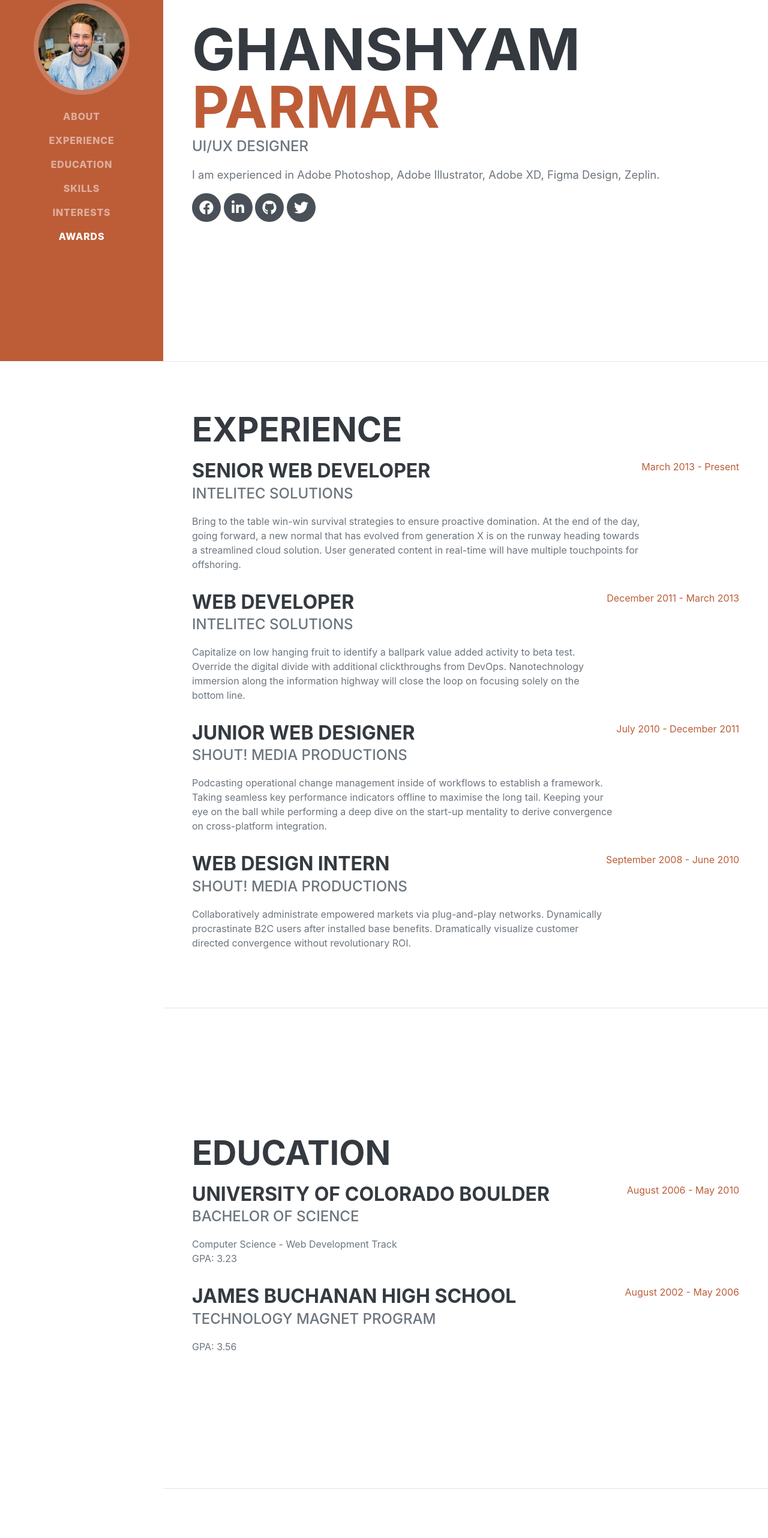
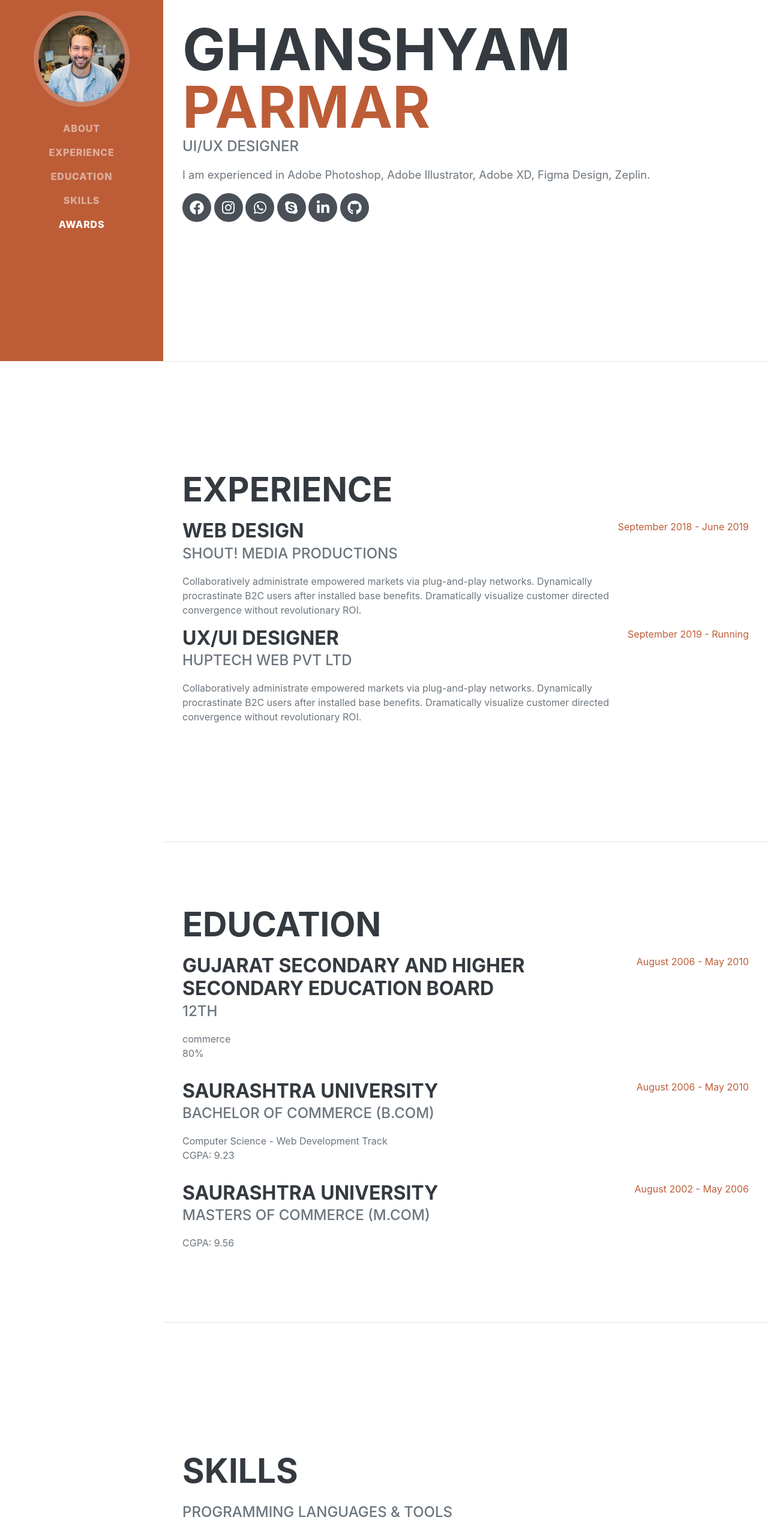
Before and after one commit to ghanshyamparmar/resume, a plain HTML site: page index.html in a window 1280 px wide. Shown: the part 198-2762 px from the top of the page at 60% size. Drawn offline with nearby package versions, Linux system fonts and the light colour scheme; a web font is replaced by a local one.

Commit message:
Add files via upload

```diff
--- a/index.html
+++ b/index.html
@@ -29,7 +29,6 @@
                     <li class="nav-item"><a class="nav-link js-scroll-trigger" href="#experience">Experience</a></li>
                     <li class="nav-item"><a class="nav-link js-scroll-trigger" href="#education">Education</a></li>
                     <li class="nav-item"><a class="nav-link js-scroll-trigger" href="#skills">Skills</a></li>
-                    <li class="nav-item"><a class="nav-link js-scroll-trigger" href="#interests">Interests</a></li>
                     <li class="nav-item"><a class="nav-link js-scroll-trigger" href="#awards">Awards</a></li>
                 </ul>
             </div>
@@ -48,10 +47,12 @@
                     </div>
                     <p class="lead mb-5">I am experienced in Adobe Photoshop, Adobe Illustrator, Adobe XD, Figma Design, Zeplin.</p>
                     <div class="social-icons">
-                        <a class="social-icon" href="#"><i class="fab fa-facebook"></i></a>
-                        <a class="social-icon" href="#"><i class="fab fa-linkedin-in"></i></a>
-                        <a class="social-icon" href="#"><i class="fab fa-github"></i></a>
-                        <a class="social-icon" href="#"><i class="fab fa-twitter"></i></a>
+                        <a class="social-icon" href="https://www.facebook.com/mr.ghanshyam/" target="_blank"><i class="fab fa-facebook"></i></a>
+                        <a class="social-icon" href="#" target="_blank"><i class="fab fa-instagram"></i></a>
+                        <a class="social-icon" href="#" target="_blank"><i class="fab fa-whatsapp"></i></a>
+                        <a class="social-icon" href="#" target="_blank"><i class="fab fa-skype"></i></a>
+                        <a class="social-icon" href="#" target="_blank"><i class="fab fa-linkedin-in"></i></a>
+                        <a class="social-icon" href="https://github.com/ghanshyamparmar/" target="_blank"><i class="fab fa-github"></i></a>
                     </div>
                 </div>
             </section>
@@ -60,38 +61,23 @@
             <section class="resume-section" id="experience">
                 <div class="resume-section-content">
                     <h2 class="mb-5">Experience</h2>
-                    <div class="d-flex flex-column flex-md-row justify-content-between mb-5">
+                    <div class="d-flex flex-column flex-md-row justify-content-between">
                         <div class="flex-grow-1">
-                            <h3 class="mb-0">Senior Web Developer</h3>
-                            <div class="subheading mb-3">Intelitec Solutions</div>
-                            <p>Bring to the table win-win survival strategies to ensure proactive domination. At the end of the day, going forward, a new normal that has evolved from generation X is on the runway heading towards a streamlined cloud solution. User generated content in real-time will have multiple touchpoints for offshoring.</p>
+                            <h3 class="mb-0">Web Design</h3>
+                            <div class="subheading mb-3">Shout! Media Productions</div>
+                            <p>Collaboratively administrate empowered markets via plug-and-play networks. Dynamically procrastinate B2C users after installed base benefits. Dramatically visualize customer directed convergence without revolutionary ROI.</p>
                         </div>
-                        <div class="flex-shrink-0"><span class="text-primary">March 2013 - Present</span></div>
-                    </div>
-                    <div class="d-flex flex-column flex-md-row justify-content-between mb-5">
-                        <div class="flex-grow-1">
-                            <h3 class="mb-0">Web Developer</h3>
-                            <div class="subheading mb-3">Intelitec Solutions</div>
-                            <p>Capitalize on low hanging fruit to identify a ballpark value added activity to beta test. Override the digital divide with additional clickthroughs from DevOps. Nanotechnology immersion along the information highway will close the loop on focusing solely on the bottom line.</p>
-                        </div>
-                        <div class="flex-shrink-0"><span class="text-primary">December 2011 - March 2013</span></div>
-                    </div>
-                    <div class="d-flex flex-column flex-md-row justify-content-between mb-5">
-                        <div class="flex-grow-1">
-                            <h3 class="mb-0">Junior Web Designer</h3>
-                            <div class="subheading mb-3">Shout! Media Productions</div>
-                            <p>Podcasting operational change management inside of workflows to establish a framework. Taking seamless key performance indicators offline to maximise the long tail. Keeping your eye on the ball while performing a deep dive on the start-up mentality to derive convergence on cross-platform integration.</p>
-                        </div>
-                        <div class="flex-shrink-0"><span class="text-primary">July 2010 - December 2011</span></div>
+                        <div class="flex-shrink-0"><span class="text-primary">September 2018 - June 2019</span></div>
                     </div>
                     <div class="d-flex flex-column flex-md-row justify-content-between">
                         <div class="flex-grow-1">
-                            <h3 class="mb-0">Web Design Intern</h3>
-                            <div class="subheading mb-3">Shout! Media Productions</div>
+                            <h3 class="mb-0">UX/UI Designer</h3>
+                            <div class="subheading mb-3">Huptech Web Pvt Ltd</div>
                             <p>Collaboratively administrate empowered markets via plug-and-play networks. Dynamically procrastinate B2C users after installed base benefits. Dramatically visualize customer directed convergence without revolutionary ROI.</p>
                         </div>
-                        <div class="flex-shrink-0"><span class="text-primary">September 2008 - June 2010</span></div>
+                        <div class="flex-shrink-0"><span class="text-primary">September 2019 - Running</span></div>
                     </div>
+
                 </div>
             </section>
             <hr class="m-0" />
@@ -101,18 +87,28 @@
                     <h2 class="mb-5">Education</h2>
                     <div class="d-flex flex-column flex-md-row justify-content-between mb-5">
                         <div class="flex-grow-1">
-                            <h3 class="mb-0">University of Colorado Boulder</h3>
-                            <div class="subheading mb-3">Bachelor of Science</div>
-                            <div>Computer Science - Web Development Track</div>
-                            <p>GPA: 3.23</p>
+                            <h3 class="mb-0">Gujarat Secondary and Higher Secondary Education Board</h3>
+                            <div class="subheading mb-3">12th</div>
+                            <div>commerce</div>
+                            <p>80%</p>
                         </div>
                         <div class="flex-shrink-0"><span class="text-primary">August 2006 - May 2010</span></div>
                     </div>
+                    <div class="d-flex flex-column flex-md-row justify-content-between mb-5">
+                        <div class="flex-grow-1">
+                            <h3 class="mb-0">Saurashtra University</h3>
+                            <div class="subheading mb-3">Bachelor of commerce (B.com)</div>
+                            <div>Computer Science - Web Development Track</div>
+                            <p>CGPA: 9.23</p>
+                        </div>
+                        <div class="flex-shrink-0"><span class="text-primary">August 2006 - May 2010</span></div>
+                    </div>
+
                     <div class="d-flex flex-column flex-md-row justify-content-between">
                         <div class="flex-grow-1">
-                            <h3 class="mb-0">James Buchanan High School</h3>
-                            <div class="subheading mb-3">Technology Magnet Program</div>
-                            <p>GPA: 3.56</p>
+                            <h3 class="mb-0">SAURASHTRA UNIVERSITY</h3>
+                            <div class="subheading mb-3">Masters of Commerce (M.com)</div>
+                            <p>CGPA: 9.56</p>
                         </div>
                         <div class="flex-shrink-0"><span class="text-primary">August 2002 - May 2006</span></div>
                     </div>
@@ -125,18 +121,16 @@
                     <h2 class="mb-5">Skills</h2>
                     <div class="subheading mb-3">Programming Languages & Tools</div>
                     <ul class="list-inline dev-icons">
-                        <li class="list-inline-item"><i class="fab fa-html5"></i></li>
-                        <li class="list-inline-item"><i class="fab fa-css3-alt"></i></li>
-                        <li class="list-inline-item"><i class="fab fa-js-square"></i></li>
-                        <li class="list-inline-item"><i class="fab fa-angular"></i></li>
-                        <li class="list-inline-item"><i class="fab fa-react"></i></li>
-                        <li class="list-inline-item"><i class="fab fa-node-js"></i></li>
-                        <li class="list-inline-item"><i class="fab fa-sass"></i></li>
-                        <li class="list-inline-item"><i class="fab fa-less"></i></li>
+                        <li class="list-inline-item"><img src="assets/img/icons8-adobe-photoshop.svg"/></li>
+                        <li class="list-inline-item"><img src="assets/img/adobe-illustrator.svg"/></li>
+                        <li class="list-inline-item"><img src="assets/img/icons8-adobe-xd.svg"/></li>
+                        <li class="list-inline-item"><img src="assets/img/icons8-adobe-lightroom.svg"/></li>
+                        <li class="list-inline-item"><i class="fab fa-adobe"></i></li>
+                        <li class="list-inline-item"><i class="fab fa-figma"></i></li>
+                        <li class="list-inline-item"><i class="fab fa-angrycreative"></i></li>
                         <li class="list-inline-item"><i class="fab fa-wordpress"></i></li>
-                        <li class="list-inline-item"><i class="fab fa-gulp"></i></li>
-                        <li class="list-inline-item"><i class="fab fa-grunt"></i></li>
-                        <li class="list-inline-item"><i class="fab fa-npm"></i></li>
+                        <li class="list-inline-item"></li>
+
                     </ul>
                     <div class="subheading mb-3">Workflow</div>
                     <ul class="fa-ul mb-0">
@@ -157,15 +151,6 @@
                             Agile Development & Scrum
                         </li>
                     </ul>
-                </div>
-            </section>
-            <hr class="m-0" />
-            <!-- Interests-->
-            <section class="resume-section" id="interests">
-                <div class="resume-section-content">
-                    <h2 class="mb-5">Interests</h2>
-                    <p>Apart from being a web developer, I enjoy most of my time being outdoors. In the winter, I am an avid skier and novice ice climber. During the warmer months here in Colorado, I enjoy mountain biking, free climbing, and kayaking.</p>
-                    <p class="mb-0">When forced indoors, I follow a number of sci-fi and fantasy genre movies and television shows, I am an aspiring chef, and I spend a large amount of my free time exploring the latest technology advancements in the front-end web development world.</p>
                 </div>
             </section>
             <hr class="m-0" />
```
Also changed, not shown: assets/img/adobe-illustrator.svg (added), assets/img/icons8-adobe-lightroom.svg (added), assets/img/icons8-adobe-photoshop.svg (added), assets/img/icons8-adobe-xd.svg (added), assets/img/icons8-canva.svg (added), css/styles.css.
